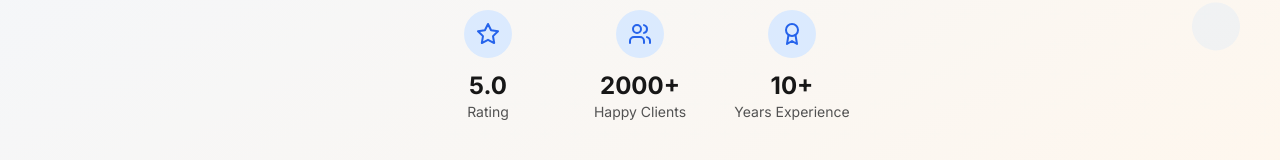
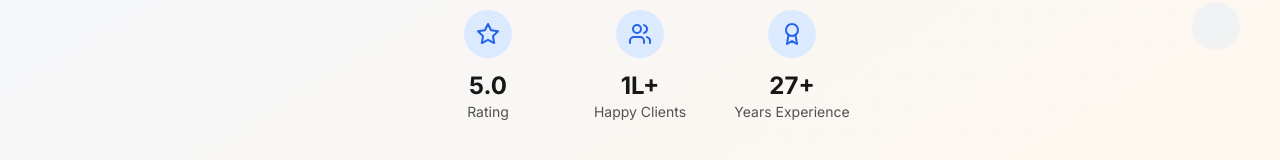
Before and after one commit to luiteteam/Genesis-Print, a React (Vite) app: page / in a window 1280 px wide. Shown: the part 561-721 px from the top of the page. Built offline with nearby package versions, Linux system fonts and the light colour scheme.

Commit message:
Update Hero.tsx

```diff
--- a/src/components/Hero.tsx
+++ b/src/components/Hero.tsx
@@ -51,8 +51,8 @@ const Hero = () => {
 
   const stats = [
     { icon: Star, value: '5.0', label: 'Rating' },
-    { icon: Users, value: '2000+', label: 'Happy Clients' },
-    { icon: Award, value: '10+', label: 'Years Experience' },
+    { icon: Users, value: '1L+', label: 'Happy Clients' },
+    { icon: Award, value: '27+', label: 'Years Experience' },
   ];
 
   return (
```
